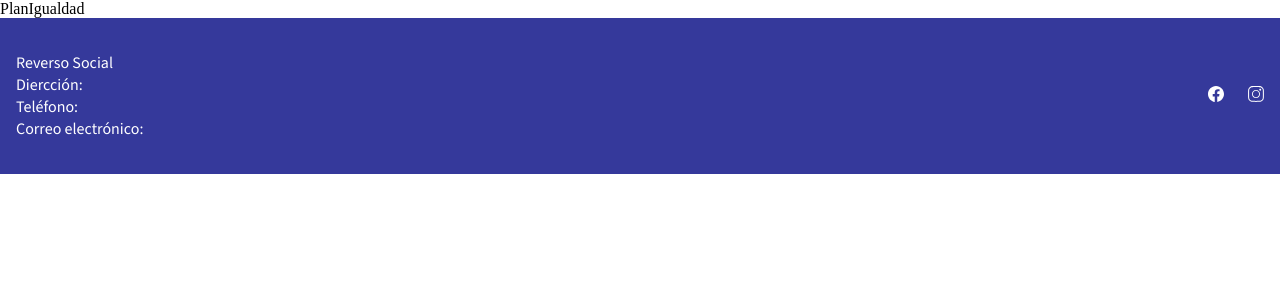
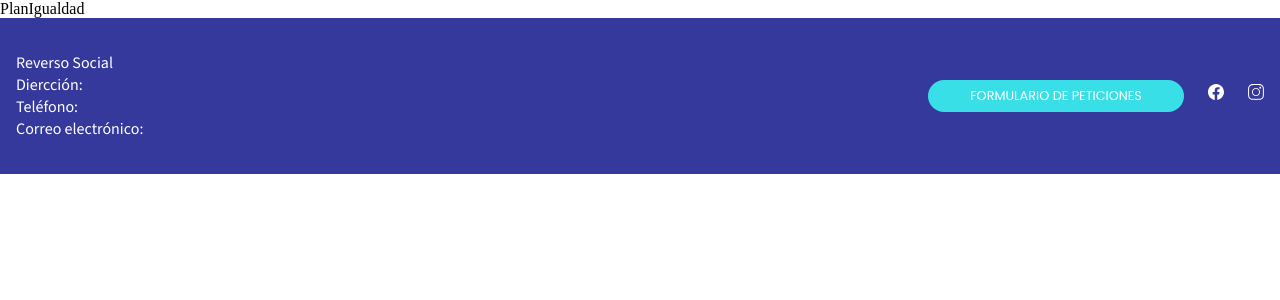
Before and after one commit to Paola077/Reverso_social_FrontEnd, a React (Vite) app: page /reverso-social in a window 1280 px wide. Shown: the top 300 px of the page. Built offline with nearby package versions, Linux system fonts and the light colour scheme.

Commit message:
Added RequestsButton component

```diff
--- /dev/null
+++ b/src/components/buttons/requestButton/RequestsButton.jsx
@@ -0,0 +1,15 @@
+import React from "react";
+import "./_RequestsButton.scss"
+
+
+export const RequestButton = ({text, onClick, width, height, fontSize, marginRight})=>{
+
+    return(
+        <button
+        className="requestButton"
+        style={{width: width, height: height, fontSize: fontSize, marginRight: marginRight}}
+        onClick={onClick}>
+            {text}
+        </button>
+    )
+}
--- /dev/null
+++ b/src/components/buttons/requestButton/_RequestsButton.scss
@@ -0,0 +1,15 @@
+@import "../../../scss/_Variables.scss";
+
+.requestButton{
+    background-color: $turquose;
+    border: none;
+    border-radius: 5rem;
+    color: white;
+    font-family: $font-family-title;
+    cursor: pointer;
+    transition: background-color 0.3s ease;
+
+    &:hover {
+        background-color: darken($turquose, 10%);
+    }
+}
--- a/src/components/footer/Footer.jsx
+++ b/src/components/footer/Footer.jsx
@@ -2,9 +2,17 @@ import React from "react";
 import "./_Footer.scss";
 import { SlSocialInstagram } from "react-icons/sl";
 import { BsFacebook } from "react-icons/bs";
+import { RequestButton } from "../buttons/requestButton/RequestsButton";
 
 
 export const Footer = () =>{
+
+    const handleClick1 =  ()=> {
+        window.open('https://www.instagram.com/')
+    }
+    const handleClick2 =  ()=> {
+        window.open('https://www.facebook.com/')
+    }
 return(
     <footer>
         <div className="footerBox">
@@ -15,8 +23,14 @@ return(
                 <p>Correo electrónico:</p>
             </div>
             <div className="footerSocials">
-                <BsFacebook className="footerFb" />
-                <SlSocialInstagram className="footerIg"/>
+                <RequestButton
+                    text={"FORMULARIO DE PETICIONES"}
+                    width={"16rem"}
+                    height={"2rem"}
+                    marginRight={"1.5rem"}
+                    fontSize={"0.8rem"}/>
+                <BsFacebook className="footerFb" onClick={handleClick2}/>
+                <SlSocialInstagram className="footerIg" onClick={handleClick1}/>
             </div>
         </div>
 
```
